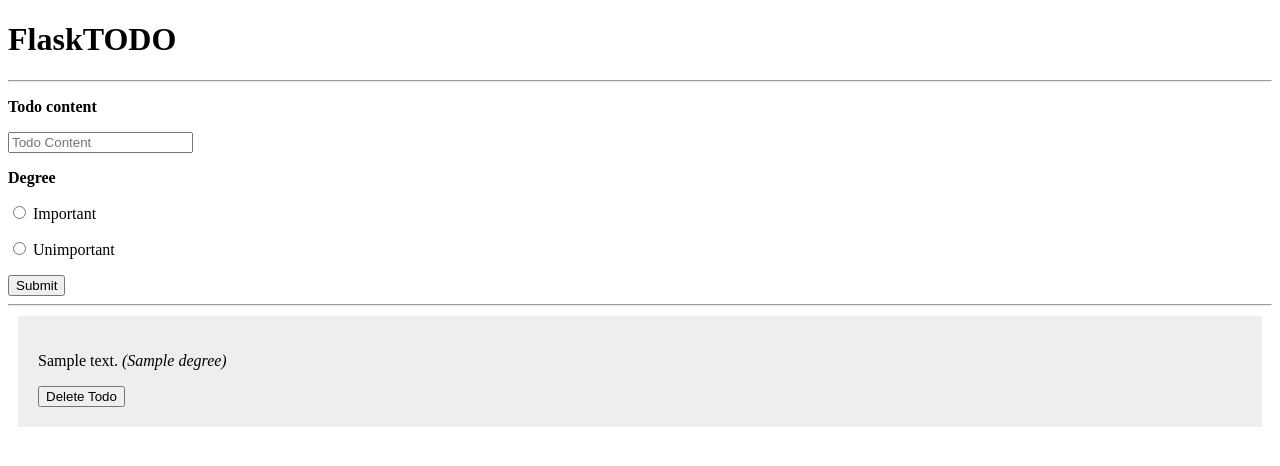
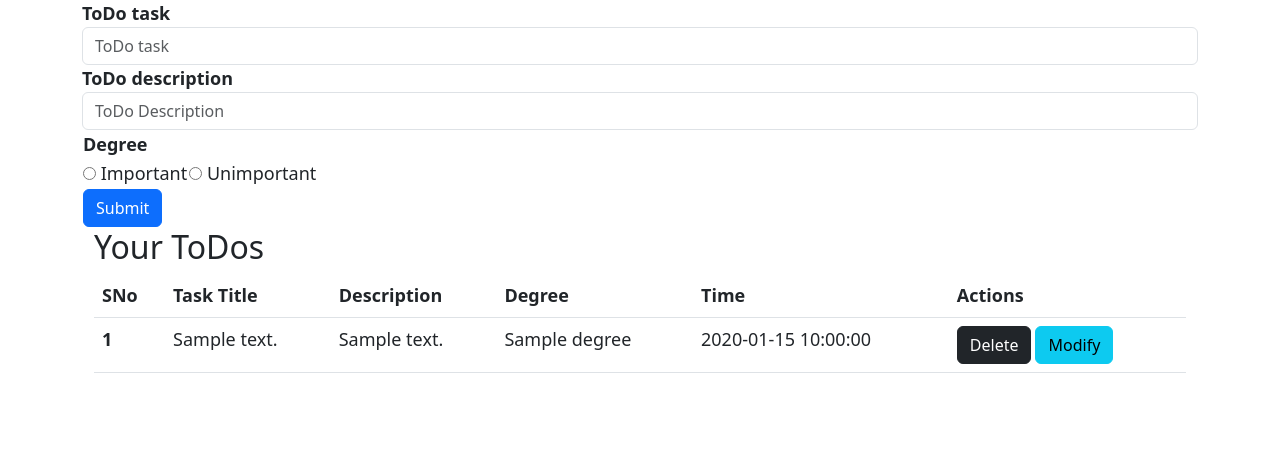
Before and after one commit to ishajajoo/flask_todo_app, a Flask app: page / in a window 1280 px wide. Shown: the top 466 px of the page. Run offline with Flask 3, Linux system fonts and the light colour scheme; a database or web service that is not in the repository returns one stand-in record (values such as "Sample title").

Commit message:
update method changes

```diff
--- a/app.py
+++ b/app.py
@@ -1,6 +1,8 @@
+import datetime
 from flask import Flask, render_template, request, url_for, redirect
 from pymongo import MongoClient
 from bson.objectid import ObjectId
+from flask import abort
 
 app = Flask(__name__, template_folder='template')
 
@@ -13,17 +15,37 @@ todos = db.todos
 def index():
     if request.method=='POST':
         content = request.form['content']
+        desc = request.form['desc']
         degree = request.form['degree']
-        todos.insert_one({'content': content, 'degree': degree})
+        time = datetime.datetime.utcnow()
+        todos.insert_one({'content': content, 'desc': desc, 'degree': degree, 'date_created': time})
         return redirect(url_for('index'))
 
     all_todos = todos.find()
-    return render_template('index.html', todos=all_todos)
+    return render_template('index.html', all_todos=all_todos)
 
-@app.post('/<id>/delete/')
+@app.route('/delete/<id>/')
 def delete(id):
     todos.delete_one({"_id": ObjectId(id)})
     return redirect(url_for('index'))
 
+@app.route('/modify/<id>/', methods = ['GET', 'POST'])
+def modify(id):
+    if request.method == 'POST':
+        content = request.form['content']
+        desc = request.form['desc']
+        # degree = request.form['degree']
+        # time = datetime.datetime.utcnow()
+        todo = todos.find_one({"_id": ObjectId(id)})
+        todos.update_one({"_id": ObjectId(id)}, {"$set": {
+            "content": content,
+            "desc": desc
+        }})
+
+        return redirect("/")
+
+    todo = todos.find_one({"_id": ObjectId(id)})
+    return render_template('update.html', todo=todo)
+
 if __name__=="__main__":
-    app.run(debug=True)
+    app.run(debug=True, port = 8000)
--- /dev/null
+++ b/template/base.html
@@ -0,0 +1,25 @@
+<!DOCTYPE html>
+<html lang="en">
+
+<head>
+    <meta charset="UTF-8">
+    <meta name="viewport" content="width=device-width, initial-scale=1">
+    <title>{% block title %}{% endblock title %}To Do tasks</title>
+    <link href="https://cdn.jsdelivr.net/npm/bootstrap@5.3.0/dist/css/bootstrap.min.css" rel="stylesheet" integrity="sha384-9ndCyUaIbzAi2FUVXJi0CjmCapSmO7SnpJef0486qhLnuZ2cdeRhO02iuK6FUUVM" crossorigin="anonymous">
+    <style>
+        .container {
+            font-family: var(--bs-font-sans-serif);
+            font-size: 18px;
+        }
+        .cont{
+            table-layout: auto;
+        }
+    </style>
+</head>
+<body>
+
+{% block body %}
+<h1>TODO List</h1>
+{% endblock body %}
+</body>
+</html>
--- a/template/index.html
+++ b/template/index.html
@@ -1,53 +1,70 @@
-<!DOCTYPE html>
-<html lang="en">
-<head>
-    <meta charset="UTF-8">
-    <title>FlaskApp</title>
-    <style>
-        .todo {
-            padding: 20px;
-            margin: 10px;
-            background-color: #eee;
-        }
-    </style>
-</head>
-<body>
-    <h1>FlaskTODO</h1>
-    <hr>
-    <div class="content">
+{% extends 'base.html' %}
+{% block body %}
+    <div class="container">
         <form method="post">
-        <p>
-            <b><label for="content">Todo content</label></b>
-        </p>
-        <p>
-            <input type="text" name="content"
-                placeholder="Todo Content"></input>
-        </p>
-
-        <p>
+            <table class="cont">
+                <tbody>
+                    <tr>
+                        <b><label for="content">ToDo task </label></b>
+                    </tr>
+                    <tr>
+                        <input type="text" rows="2" class="form-control" name="content" placeholder="ToDo task"></input>
+                    </tr>
+                    <tr>
+                        <b><label for="desc">ToDo description</label></b>
+                    </tr>
+                    <tr>
+                        <input type="textbox" class="form-control" name="desc" placeholder="ToDo Description"></input>
+                    </tr>
+                    <tr>
+                        <td>
                             <b><label for="degree">Degree</label></b>
-        </p>
-        <p>
+                        </td>
+                        <tr>
+                        <td>
                             <input id="degree-0" name="degree" required type="radio" value="Important">
                             <label for="degree-0">Important</label>
-        </p>
-        <p>
+                        </td>
+                        <td>
                             <input id="degree-1" name="degree" required type="radio" value="Unimportant">
                             <label for="degree-1">Unimportant</label>
-        </p>
-        <button type="submit">Submit</button>
+                        </td>
+                    </tr>
+
+                    <tr>
+                        <td><button type="submit" class="btn btn-primary">Submit</button>
+                    </tr>
+            </table>
         </form>
-    <hr>
-    {% for todo in todos %}
-        <div class="todo">
-            <p>{{ todo['content'] }} <i>({{ todo['degree']}})</i></p>
-                        <form method="POST" action="{{ url_for('delete', id=todo['_id']) }}" >
-                <input type="submit" value="Delete Todo"
-                       onclick="return confirm('Are you sure you want to delete this entry?')">
-            </form>
+        <div class="container">
+        <h2>Your ToDos</h2>
+        <table class="table" id = "t1">
+            <thead>
+                <tr>
+                    <th scope="col">SNo</th>
+                    <th scope="col">Task Title</th>
+                    <th scope="col">Description</th>
+                    <th scope="col">Degree</th>
+                    <th scope="col">Time</th>
+                    <th scope = "col">Actions</th>
+                </tr>
+            </thead>
+            <tbody>
+                {% for todo in all_todos %}
+                <tr>
+                    <th scope="row">{{loop.index}}</th>
+                    <td>{{todo['content']}}</td>
+                    <td>{{todo.desc}}</td>
+                    <td>{{todo.degree}}</td>
+                    <td>{{todo.date_created}}</td>
+                    <td>
+                        <a href = "/delete/{{todo._id}}/" type = "button" onclick = "confirm('Are you sure to delete')" class = "btn btn-dark me-1">Delete</button>
+                        <a href = "/modify/{{todo._id}}/" type = "button" class = "btn btn-info">Modify</button>
+
+                    </td>
+                {% endfor %}
+            </tbody>
+        </table>
     </div>
-    {% endfor %}
-
     </div>
-</body>
-</html>
+{% endblock body %}
```
Also changed, not shown: template/update.html (added, +52 -0 lines), readme.txt. Lines whose indentation alone changed are shown as unchanged.
